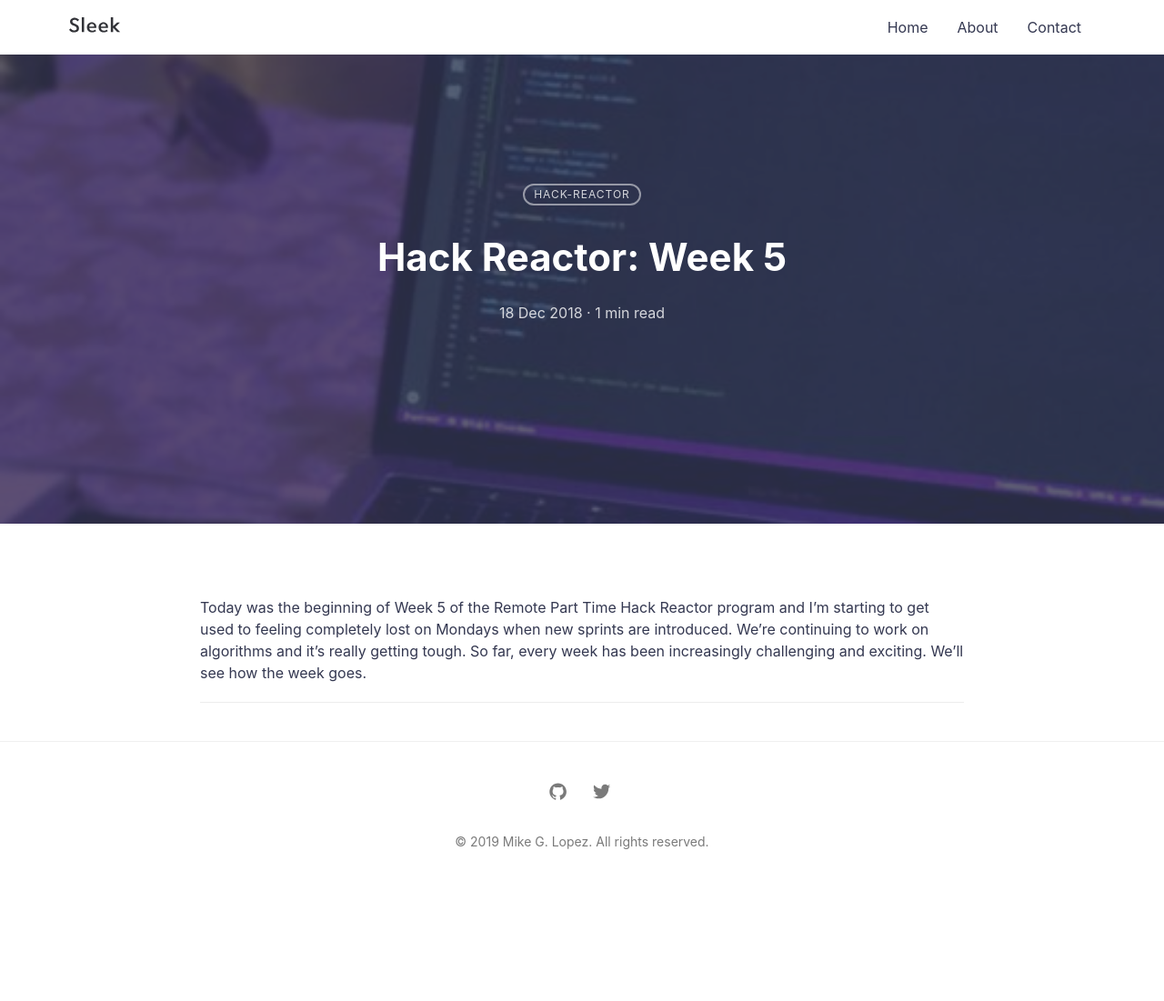
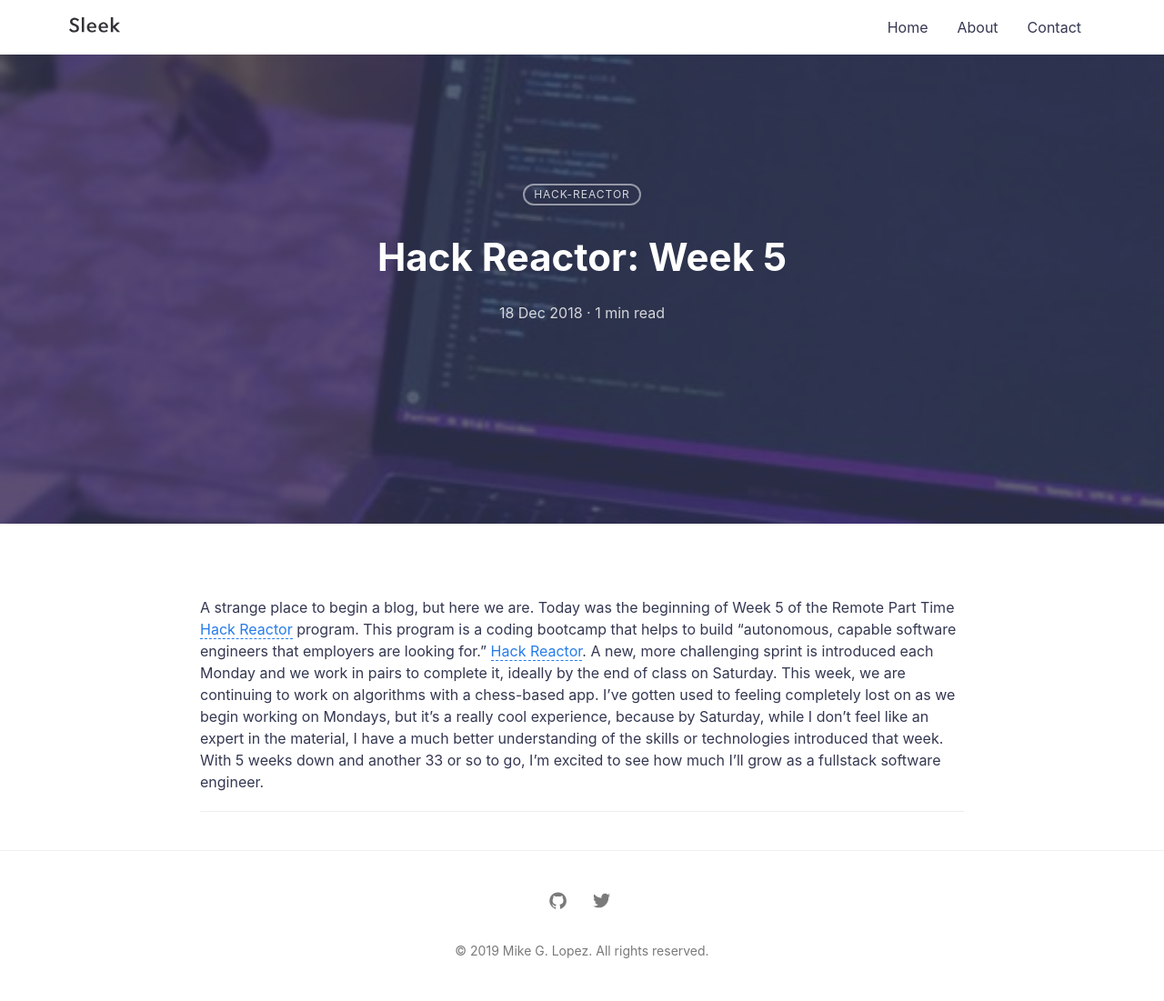
Before and after one commit to mikeglopez/mikeglopez.github.io, a Jekyll site: the page built from _posts/2018-12-18-hack-reactor-week-5.markdown, in a window 1280 px wide. Shown: the whole page at 91% size. Built offline with Jekyll 4.4.1, drawn with Linux system fonts in a browser that asks for light colours; before the commit the page ends 981 px from its top, so only the background shows below that.

Commit message:
Initial post cleanup

```diff
--- a/_posts/2018-12-18-hack-reactor-week-5.markdown
+++ b/_posts/2018-12-18-hack-reactor-week-5.markdown
@@ -5,4 +5,4 @@ date:   2018-12-18 00:18:56 -0600
 categories: hack-reactor
 featured-img: hr-week-5
 ---
-Today was the beginning of Week 5 of the Remote Part Time Hack Reactor program and I'm starting to get used to feeling completely lost on Mondays when new sprints are introduced. We're continuing to work on algorithms and it's really getting tough. So far, every week has been increasingly challenging and exciting. We'll see how the week goes.
+A strange place to begin a blog, but here we are. Today was the beginning of Week 5 of the Remote Part Time [Hack Reactor](https://www.hackreactor.com/) program. This program is a coding bootcamp that helps to build "autonomous, capable software engineers that employers are looking for." [Hack Reactor](https://getcoding.hackreactor.com/remote-part-time/). A new, more challenging sprint is introduced each Monday and we work in pairs to complete it, ideally by the end of class on Saturday. This week, we are continuing to work on algorithms with a chess-based app. I've gotten used to feeling completely lost on as we begin working on Mondays, but it's a really cool experience, because by Saturday, while I don't feel like an expert in the material, I have a much better understanding of the skills or technologies introduced that week. With 5 weeks down and another 33 or so to go, I'm excited to see how much I'll grow as a fullstack software engineer.
```
